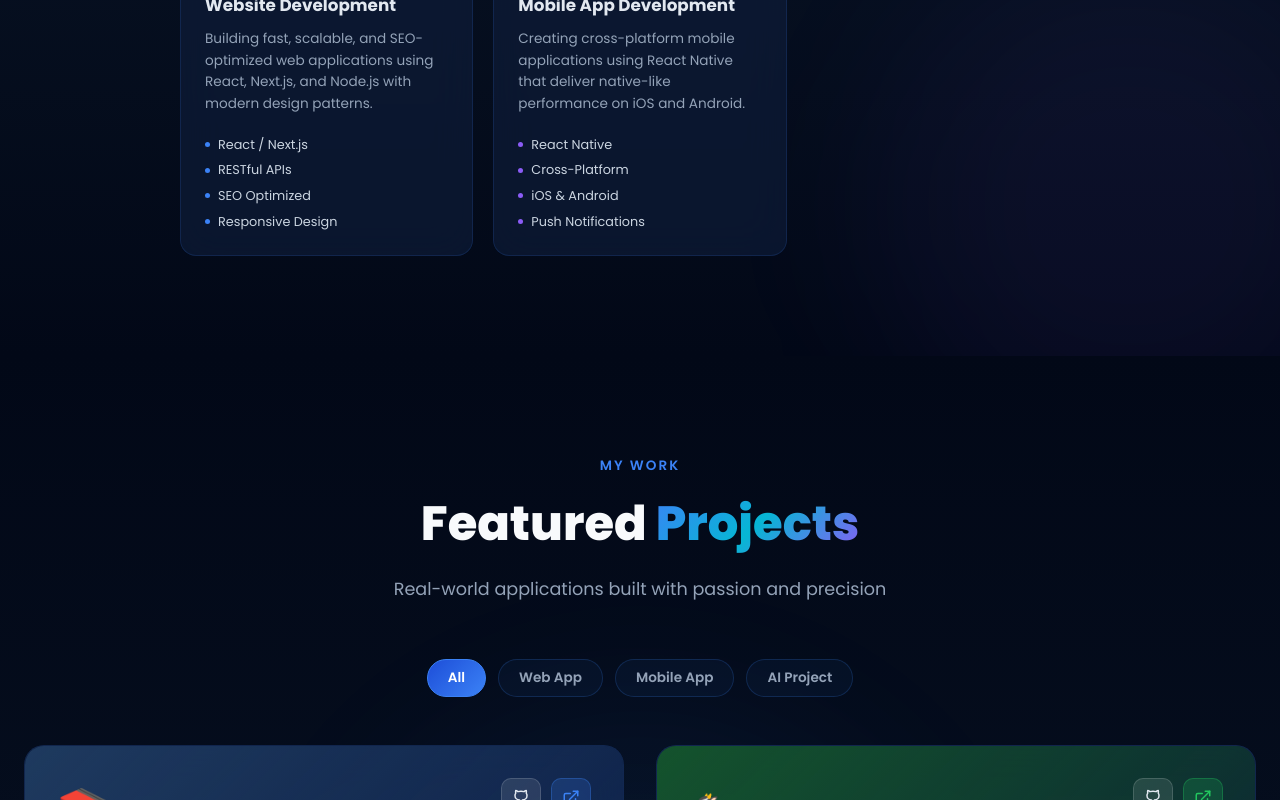
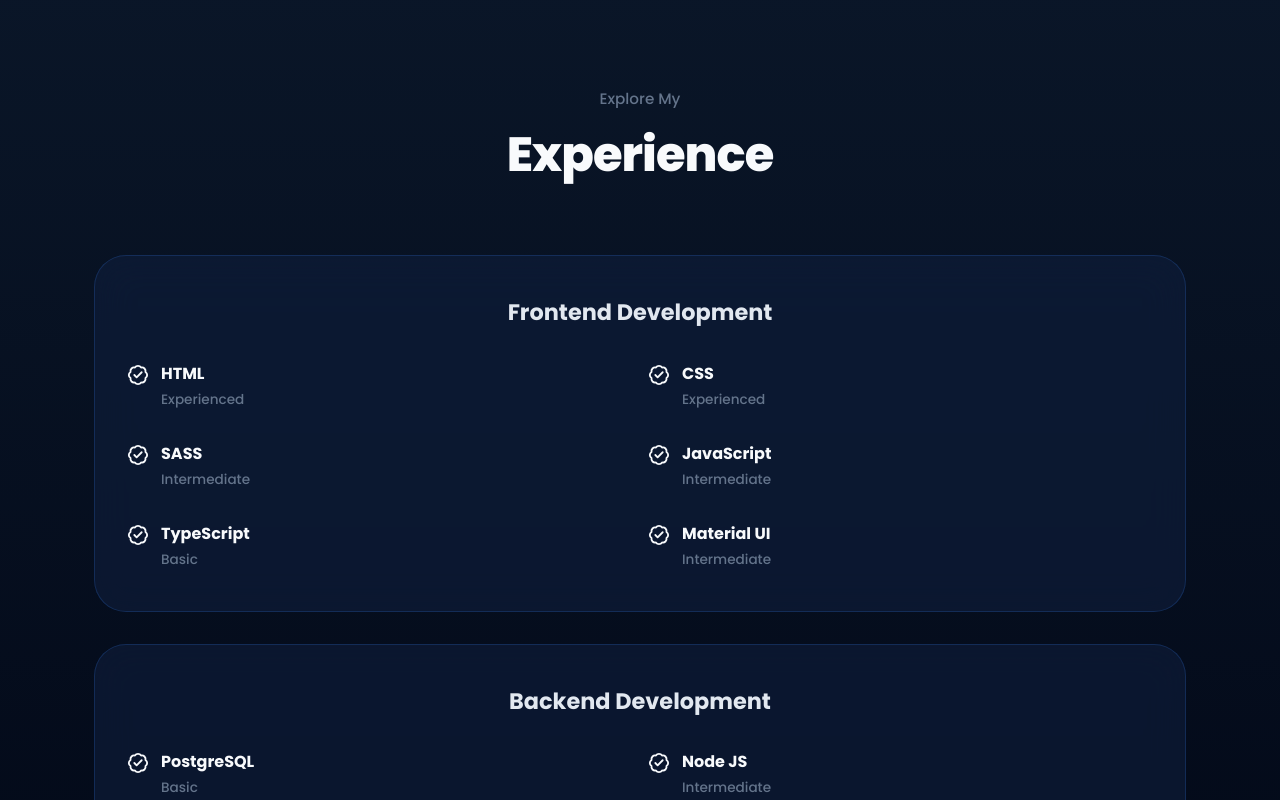
Before and after one commit to cabdinaafacmaxamedrashiid2/cabdi-naafac, a Next.js app: page / in a window 1280 px wide. Shown: the part 3340-4140 px from the top of the page. Built offline with nearby package versions, Linux system fonts and the light colour scheme.

Commit message:
redesign experience section as skills matrix to match layout request

```diff
--- a/app/page.tsx
+++ b/app/page.tsx
@@ -1,11 +1,8 @@
 import Hero from "@/components/Hero";
 import About from "@/components/About";
-import Skills from "@/components/Skills";
-import Services from "@/components/Services";
 import Projects from "@/components/Projects";
 import Experience from "@/components/Experience";
 import Education from "@/components/Education";
-import TechStack from "@/components/TechStack";
 import Stats from "@/components/Stats";
 import FAQ from "@/components/FAQ";
 import Contact from "@/components/Contact";
@@ -16,12 +13,9 @@ export default function Home() {
       <Hero />
       <About />
       <Stats />
-      <Skills />
-      <Services />
       <Projects />
       <Experience />
       <Education />
-      <TechStack />
       <FAQ />
       <Contact />
     </>
--- a/components/Experience.tsx
+++ b/components/Experience.tsx
@@ -1,36 +1,6 @@
 "use client";
 import { useEffect, useRef, useState } from "react";
-import { Briefcase } from "lucide-react";
-
-const experiences = [
-  {
-    role: "Full Stack Developer",
-    company: "Freelance / Remote",
-    period: "2024 – Present",
-    desc: "Developing end-to-end web and mobile applications for clients across East Africa. Specializing in React, Node.js, and MongoDB stack with a focus on performance and user experience.",
-    skills: ["React.js", "Node.js", "MongoDB", "React Native"],
-    type: "full-time",
-    color: "#3b82f6",
-  },
-  {
-    role: "Junior Web Developer",
-    company: "Tech Startup – Mogadishu",
-    period: "2023 – 2024",
-    desc: "Contributed to building a local e-commerce platform serving Somali businesses. Worked on frontend development with React and integrated payment systems.",
-    skills: ["React.js", "CSS3", "REST APIs", "Firebase"],
-    type: "part-time",
-    color: "#06b6d4",
-  },
-  {
-    role: "Web Development Intern",
-    company: "IT Company – Somalia",
-    period: "2022 – 2023",
-    desc: "Gained hands-on experience in building responsive web applications, collaborating with senior developers, and learning modern development workflows.",
-    skills: ["HTML5", "CSS3", "JavaScript", "Git"],
-    type: "internship",
-    color: "#8b5cf6",
-  },
-];
+import { BadgeCheck } from "lucide-react";
 
 export default function Experience() {
   const [isVisible, setIsVisible] = useState(false);
@@ -47,6 +17,22 @@ export default function Experience() {
     return () => observer.disconnect();
   }, []);
 
+  const frontendSkills = [
+    { name: "HTML", level: "Experienced" },
+    { name: "CSS", level: "Experienced" },
+    { name: "SASS", level: "Intermediate" },
+    { name: "JavaScript", level: "Intermediate" },
+    { name: "TypeScript", level: "Basic" },
+    { name: "Material UI", level: "Intermediate" },
+  ];
+
+  const backendSkills = [
+    { name: "PostgreSQL", level: "Basic" },
+    { name: "Node JS", level: "Intermediate" },
+    { name: "Express JS", level: "Intermediate" },
+    { name: "Git", level: "Intermediate" },
+  ];
+
   return (
     <section
       id="experience"
@@ -54,181 +40,144 @@ export default function Experience() {
         padding: "100px 0",
         background: "linear-gradient(180deg, #0a1628, #020817)",
         position: "relative",
-        overflow: "hidden",
       }}
     >
       <div
-        className="glow-orb"
+        ref={ref}
+        style={{ maxWidth: "1140px", margin: "0 auto", padding: "0 1.5rem" }}
+      >
+        <div
           style={{
-          width: 400,
-          height: 400,
-          background: "rgba(59,130,246,0.07)",
-          top: "20%",
-          left: "-100px",
+            textAlign: "center",
+            marginBottom: "4rem",
+            opacity: isVisible ? 1 : 0,
+            transform: isVisible ? "translateY(0)" : "translateY(30px)",
+            transition: "all 0.6s ease",
           }}
-      />
-
-      <div
-        ref={ref}
-        style={{ maxWidth: "1280px", margin: "0 auto", padding: "0 1.5rem" }}
         >
           <p
             style={{
-            textAlign: "center",
-            color: "#3b82f6",
-            fontWeight: 600,
-            letterSpacing: "0.15em",
-            textTransform: "uppercase",
-            fontSize: "0.85rem",
-            marginBottom: "0.75rem",
+              color: "#64748b",
+              fontWeight: 500,
+              fontSize: "0.95rem",
+              marginBottom: "0.5rem",
             }}
           >
-          My Journey
+            Explore My
           </p>
-        <h2 className="section-title">
-          Work <span className="gradient-text">Experience</span>
+          <h2
+            style={{
+              fontSize: "3rem",
+              fontWeight: 800,
+              color: "#f8fafc",
+              letterSpacing: "-0.02em",
+            }}
+          >
+            Experience
           </h2>
-        <p className="section-subtitle">
-          Professional milestones that shaped my expertise
-        </p>
+        </div>
 
-        {/* Timeline */}
-        <div style={{ maxWidth: "800px", margin: "0 auto", position: "relative" }}>
-          {/* Timeline Line */}
         <div
           style={{
-              position: "absolute",
-              left: "28px",
-              top: 0,
-              bottom: 0,
-              width: "2px",
-              background: "linear-gradient(180deg, transparent, #3b82f6, #06b6d4, transparent)",
+            display: "grid",
+            gap: "2rem",
+            opacity: isVisible ? 1 : 0,
+            transform: isVisible ? "translateY(0)" : "translateY(40px)",
+            transition: "all 0.8s ease 0.2s",
           }}
-          />
-
-          {experiences.map((exp, i) => (
-            <div
-              key={i}
-              style={{
-                display: "flex",
-                gap: "2rem",
-                marginBottom: "2.5rem",
-                opacity: isVisible ? 1 : 0,
-                transform: isVisible ? "translateX(0)" : "translateX(-40px)",
-                transition: `all 0.6s ease ${i * 0.15}s`,
-                position: "relative",
-              }}
+          className="experience-cards-row"
         >
-              {/* Timeline dot */}
-              <div
-                style={{
-                  width: 56,
-                  height: 56,
-                  borderRadius: "50%",
-                  background: `${exp.color}20`,
-                  border: `2px solid ${exp.color}`,
-                  display: "flex",
-                  alignItems: "center",
-                  justifyContent: "center",
-                  flexShrink: 0,
-                  position: "relative",
-                  zIndex: 1,
-                  boxShadow: `0 0 20px ${exp.color}30`,
-                }}
-              >
-                <Briefcase size={22} color={exp.color} />
-              </div>
-
-              {/* Card */}
+          {/* Frontend Card */}
           <div
             className="glass-card"
             style={{
-                  flex: 1,
-                  padding: "1.75rem",
-                  borderRadius: "16px",
-                  transition: "all 0.3s ease",
-                }}
-                onMouseEnter={(e) => {
-                  (e.currentTarget as HTMLElement).style.transform = "translateX(8px)";
-                  (e.currentTarget as HTMLElement).style.boxShadow = `0 15px 40px ${exp.color}20`;
-                  (e.currentTarget as HTMLElement).style.borderColor = `${exp.color}40`;
-                }}
-                onMouseLeave={(e) => {
-                  (e.currentTarget as HTMLElement).style.transform = "translateX(0)";
-                  (e.currentTarget as HTMLElement).style.boxShadow = "none";
-                  (e.currentTarget as HTMLElement).style.borderColor = "rgba(59,130,246,0.15)";
+              padding: "2.5rem 2rem",
+              borderRadius: "32px",
+              border: "1px solid rgba(59, 130, 246, 0.2)",
+              textAlign: "center",
             }}
           >
+            <h3
+              style={{
+                color: "#e2e8f0",
+                fontSize: "1.4rem",
+                fontWeight: 700,
+                marginBottom: "2rem",
+              }}
+            >
+              Frontend Development
+            </h3>
             <div
               style={{
-                    display: "flex",
-                    justifyContent: "space-between",
-                    alignItems: "flex-start",
-                    flexWrap: "wrap",
-                    gap: "0.5rem",
-                    marginBottom: "0.75rem",
+                display: "grid",
+                gridTemplateColumns: "1fr 1fr",
+                gap: "2rem 1rem",
+                textAlign: "left",
               }}
+              className="experience-skills-grid"
             >
+              {frontendSkills.map((skill, index) => (
+                <div key={index} style={{ display: "flex", gap: "12px", alignItems: "flex-start" }}>
+                  <BadgeCheck size={22} color="#f8fafc" style={{ marginTop: "2px", flexShrink: 0 }} />
                   <div>
-                    <h3 style={{ fontSize: "1.1rem", fontWeight: 700, color: "#e2e8f0" }}>
-                      {exp.role}
-                    </h3>
-                    <div style={{ color: exp.color, fontWeight: 600, fontSize: "0.9rem" }}>
-                      {exp.company}
+                    <div style={{ color: "#f8fafc", fontWeight: 700, fontSize: "1rem", marginBottom: "4px" }}>
+                      {skill.name}
                     </div>
-                  </div>
-                  <div
-                    style={{
-                      display: "flex",
-                      alignItems: "center",
-                      gap: "8px",
-                    }}
-                  >
-                    <span
-                      style={{
-                        background: `${exp.color}15`,
-                        border: `1px solid ${exp.color}30`,
-                        color: exp.color,
-                        fontSize: "0.78rem",
-                        fontWeight: 600,
-                        padding: "4px 12px",
-                        borderRadius: "50px",
-                        textTransform: "capitalize",
-                      }}
-                    >
-                      {exp.type}
-                    </span>
-                    <span style={{ color: "#64748b", fontSize: "0.85rem" }}>{exp.period}</span>
-                  </div>
-                </div>
-
-                <p style={{ color: "#94a3b8", fontSize: "0.9rem", lineHeight: 1.7, marginBottom: "1rem" }}>
-                  {exp.desc}
-                </p>
-
-                <div style={{ display: "flex", flexWrap: "wrap", gap: "0.5rem" }}>
-                  {exp.skills.map((skill) => (
-                    <span
-                      key={skill}
-                      style={{
-                        background: "rgba(59,130,246,0.1)",
-                        border: "1px solid rgba(59,130,246,0.2)",
-                        color: "#60a5fa",
-                        fontSize: "0.78rem",
-                        fontWeight: 600,
-                        padding: "3px 10px",
-                        borderRadius: "6px",
-                      }}
-                    >
-                      {skill}
-                    </span>
-                  ))}
+                    <div style={{ color: "#64748b", fontSize: "0.85rem", fontWeight: 500 }}>
+                      {skill.level}
                     </div>
                   </div>
                 </div>
               ))}
             </div>
           </div>
+
+          {/* Backend Card */}
+          <div
+            className="glass-card"
+            style={{
+              padding: "2.5rem 2rem",
+              borderRadius: "32px",
+              border: "1px solid rgba(59, 130, 246, 0.2)",
+              textAlign: "center",
+            }}
+          >
+            <h3
+              style={{
+                color: "#e2e8f0",
+                fontSize: "1.4rem",
+                fontWeight: 700,
+                marginBottom: "2rem",
+              }}
+            >
+              Backend Development
+            </h3>
+            <div
+              style={{
+                display: "grid",
+                gridTemplateColumns: "1fr 1fr",
+                gap: "2rem 1rem",
+                textAlign: "left",
+              }}
+              className="experience-skills-grid"
+            >
+              {backendSkills.map((skill, index) => (
+                <div key={index} style={{ display: "flex", gap: "12px", alignItems: "flex-start" }}>
+                  <BadgeCheck size={22} color="#f8fafc" style={{ marginTop: "2px", flexShrink: 0 }} />
+                  <div>
+                    <div style={{ color: "#f8fafc", fontWeight: 700, fontSize: "1rem", marginBottom: "4px" }}>
+                      {skill.name}
+                    </div>
+                    <div style={{ color: "#64748b", fontSize: "0.85rem", fontWeight: 500 }}>
+                      {skill.level}
+                    </div>
+                  </div>
+                </div>
+              ))}
+            </div>
+          </div>
+        </div>
+      </div>
     </section>
   );
 }
```
Lines whose indentation alone changed are shown as unchanged.
